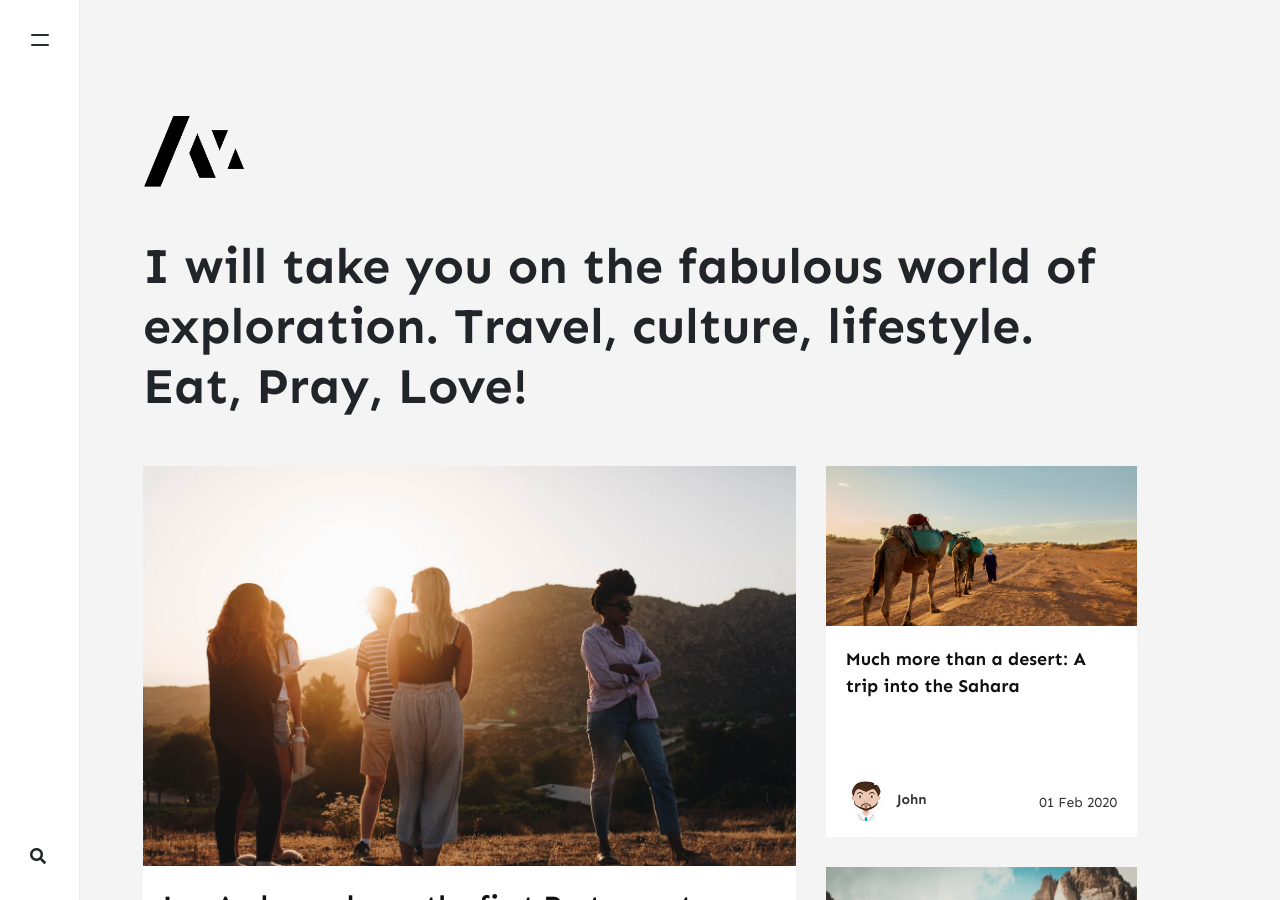
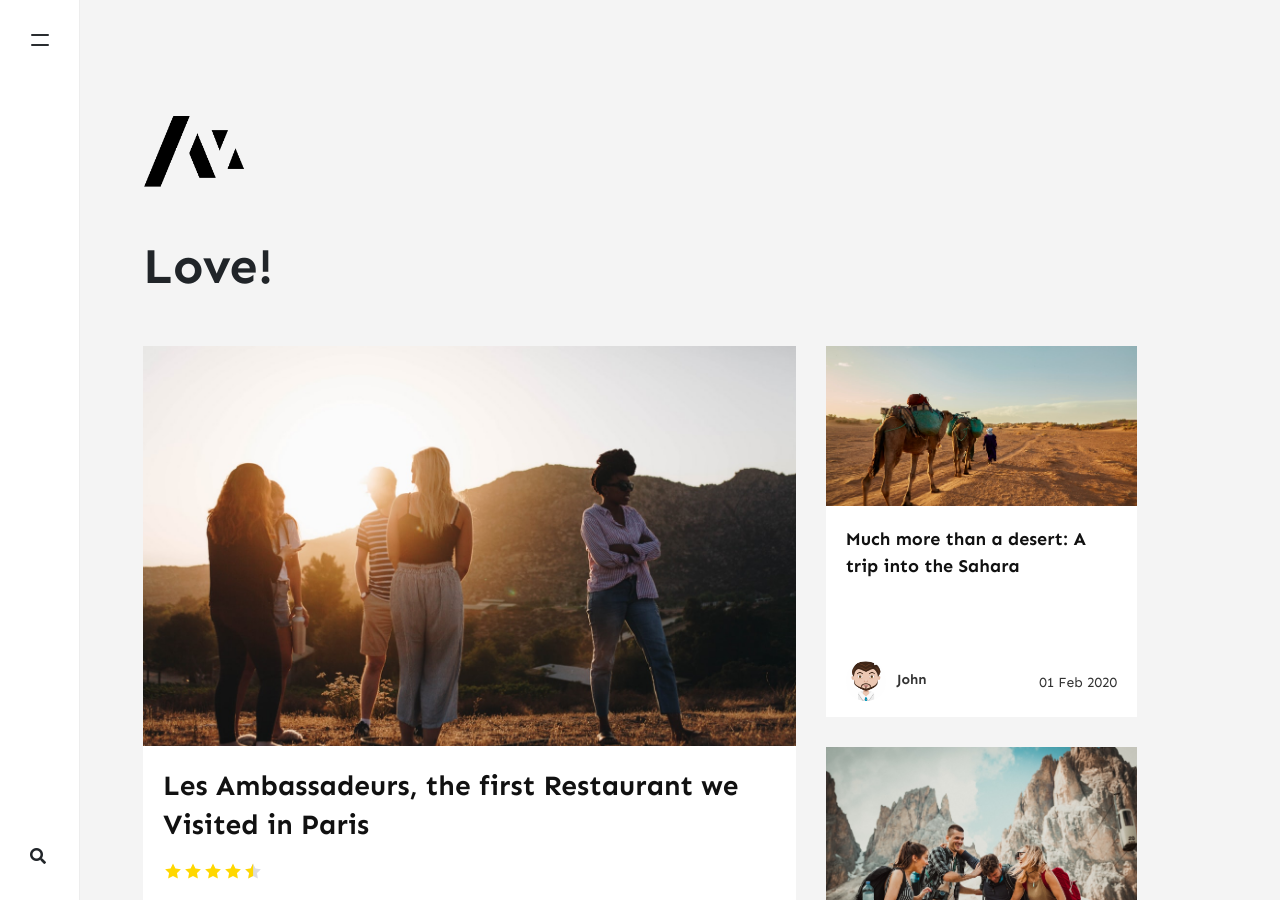
Before and after one commit to kanancho/unpardelineas, a Jekyll site: the page built from index.html, in a window 1280 px wide and 900 px high. Built offline with Jekyll 4.4.1, drawn with Linux system fonts in a browser that asks for light colours; nearby versions of some CDN libraries; the list of posts is cut into pages by our own code; comment, search, counter and statistics services are not loaded; some of the changed text lies outside the part shown.

Commit message:
Update _config.yml

```diff
--- a/_config.yml
+++ b/_config.yml
@@ -1,13 +1,13 @@
 # Site
-name: "Memoirs"
-title: "Memoirs"
-description: "I will take you on the fabulous world of exploration. Travel, culture, lifestyle. Eat, Pray, Love!"
+name: "Un par de líneas"
+title: "Un par de líneas"
+description: "Love!"
 logo: 'assets/images/logo.png'
 favicon: 'assets/images/logo.png'
-baseurl: /jekyll-theme-memoirs
+baseurl: /unpardelineas
 google_analytics: 'UA-xxxxxxxx-1'
-disqus: 'demowebsite'
-mailchimp-list: 'https://wowthemes.us11.list-manage.com/subscribe/post?u=8aeb20a530e124561927d3bd8&amp;id=8c3d2d214b'
+disqus: ''
+mailchimp-list: ''
 include: ["_pages"]
 permalink: /:title/
 email: wowthemesnet@gmail.com
```
